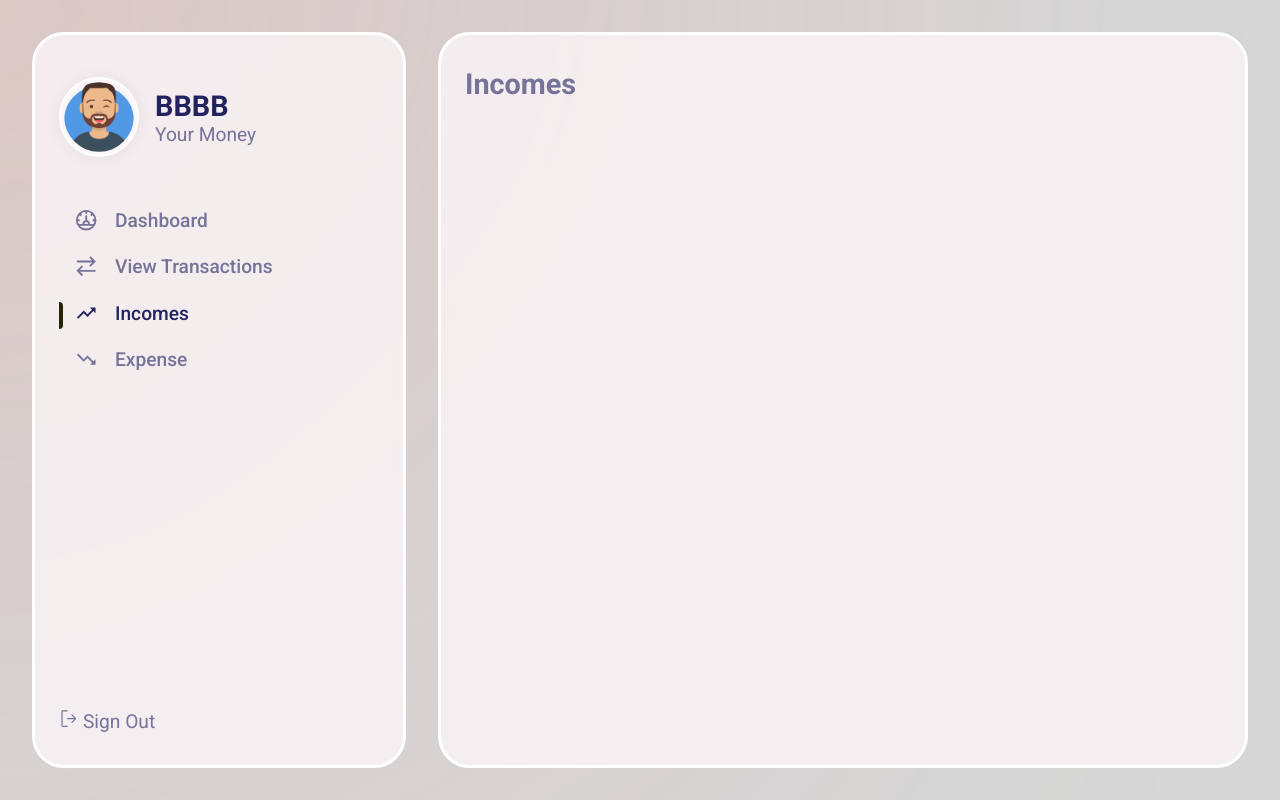
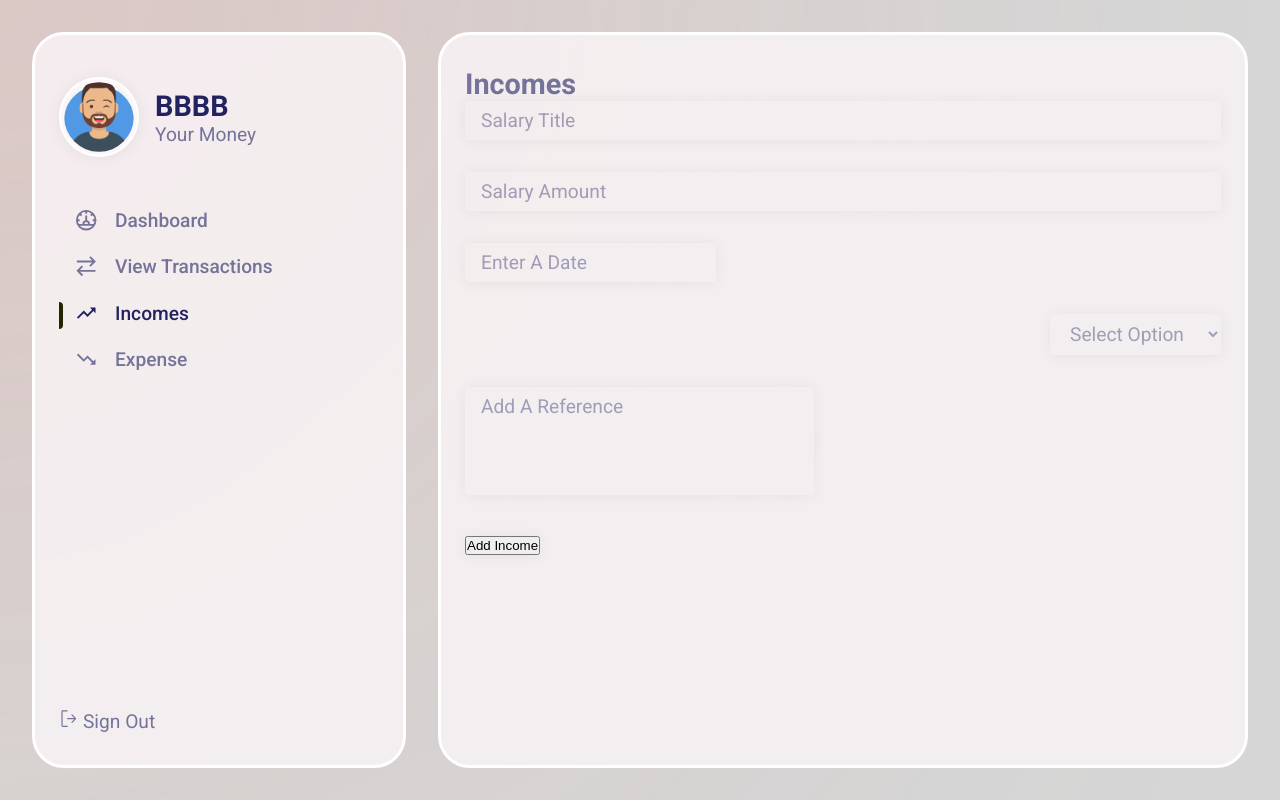
Before and after one commit to tonandton/expense-track, a React (Create React App) app in the folder frontend/: page / in a window 1280 px wide. Both pictures are taken after a click on the item "Incomes". Built offline with nearby package versions, Linux system fonts and the light colour scheme.

Commit message:
update Form

```diff
--- a/frontend/src/App.js
+++ b/frontend/src/App.js
@@ -7,9 +7,12 @@
 import Dashboard from "./Components/Dashboard/Dashboard";
 import Income from "./Components/Income/Income";
 import Expense from "./Components/Expense/Expense";
+import { useGlobalContext } from "./context/globalContext";
 
 function App() {
   const [active, setActive] = useState(1);
+
+  const global = useGlobalContext();
 
   const displayData = () => {
     switch (active) {
--- /dev/null
+++ b/frontend/src/Components/Form/Form.js
@@ -0,0 +1,154 @@
+import React, { useState } from "react";
+import styled from "styled-components";
+import DatePicker from "react-datepicker";
+import "react-datepicker/dist/react-datepicker.css";
+import { useGlobalContext } from "../../context/globalContext";
+
+function Form() {
+  const { addIncome } = useGlobalContext();
+
+  const [inputState, setInputState] = useState({
+    title: "",
+    amount: "",
+    date: null,
+    category: "",
+    description: "",
+  });
+
+  const { title, amount, date, category, description } = inputState;
+
+  const handleInput = (name) => (e) => {
+    setInputState({ ...inputState, [name]: e.target.value });
+  };
+
+  const handleSubmit = (e) => {
+    e.preventDefault();
+    addIncome(inputState);
+  };
+
+  return (
+    <FormStyled onSubmit={handleSubmit}>
+      <div className="input-control">
+        <input
+          type="text"
+          value={title}
+          name={"title"}
+          placeholder="Salary Title"
+          onChange={handleInput("title")}
+        />
+      </div>
+      <div className="input-control">
+        <input
+          type="number"
+          value={amount}
+          name={"amount"}
+          placeholder="Salary Amount"
+          onChange={handleInput("amount")}
+        />
+      </div>
+      <div className="input-control">
+        <DatePicker
+          id="date"
+          placeholderText="Enter A Date"
+          selected={date}
+          dateFormat={"dd/MM/yyyy"}
+          onChange={(date) => {
+            setInputState({ ...inputState, date: date });
+          }}
+        />
+      </div>
+      <div className="selects input-control">
+        <select
+          required
+          value={category}
+          name="category"
+          id="category"
+          onChange={handleInput("category")}
+        >
+          <option value="" disabled>
+            Select Option
+          </option>
+          <option value="salary">Salary</option>
+          <option value="freelancing">Freelancing</option>
+          <option value="investiments">Investiments</option>
+          <option value="stocks">Stock</option>
+          <option value="bitcoin">Bitcoin</option>
+          <option value="bank">Bank Transfer</option>
+          <option value="youtube">Youtube</option>
+          <option value="other">Other</option>
+        </select>
+      </div>
+      <div className="input-control">
+        <textarea
+          name="description"
+          value={description}
+          placeholder="Add A Reference"
+          id="description"
+          cols="30"
+          rows="4"
+          onChange={handleInput("description")}
+        ></textarea>
+      </div>
+      <div className="submit-btn">
+        <button type="submit">Add Income</button>
+      </div>
+    </FormStyled>
+  );
+}
+
+const FormStyled = styled.form`
+  display: flex;
+  flex-direction: column;
+  gap: 2rem;
+  input,
+  textarea,
+  select {
+    font-family: inherit;
+    font-size: inherit;
+    outline: none;
+    border: none;
+    padding: 0.5rem 1rem;
+    border-radius: 4px;
+    border: 2px soild #fff;
+    background: transparent;
+    resize: none;
+    box-shadow: 0px 1px 15px rgba(0, 0, 0, 0.06);
+    color: rgba(34, 34, 96, 0.9);
+
+    &::placeholder {
+      color: rgba(34, 34, 96, 0.4);
+    }
+  }
+
+  .input-control {
+    input {
+      width: 100%;
+    }
+  }
+
+  .selects {
+    display: flex;
+    justify-content: flex-end;
+
+    select {
+      color: rgba(34, 34, 96, 0.4);
+
+      &:focus,
+      &:active {
+        color: rgba(34, 34, 96, 1);
+      }
+    }
+  }
+
+  .submit-btn {
+    button {
+      box-shadow: 0px 1px 15px rgba(0, 0, 0, 0.06);
+
+      &:hover {
+        background: var(--color-green) !important;
+      }
+    }
+  }
+`;
+
+export default Form;
--- a/frontend/src/Components/Income/Income.js
+++ b/frontend/src/Components/Income/Income.js
@@ -1,14 +1,20 @@
 import React from "react";
 import styled from "styled-components";
 import { InnerLayout } from "../../styles/Layout";
+import { useGlobalContext } from "../../context/globalContext";
+import Form from "../Form/Form";
 
 function Income() {
+  const { addIcome } = useGlobalContext();
+
   return (
     <IncomeStyled>
       <InnerLayout>
         <h2>Incomes</h2>
         <div className="income-content">
-          <div className="form-container"></div>
+          <div className="form-container">
+            <Form />
+          </div>
           <div className="incomes"></div>
         </div>
       </InnerLayout>
--- a/frontend/src/context/globalContext.js
+++ b/frontend/src/context/globalContext.js
@@ -1,4 +1,4 @@
-import { createContext, useState } from "react";
+import { createContext, useContext, useState } from "react";
 import axios from "axios";
 
 const BASE_URL = "http://localhost:5000/api/v1/";
@@ -6,11 +6,11 @@
 const GlobalContext = createContext();
 
 export const GlobalProvider = ({ children }) => {
-  const [incomes, setIcomes] = useState([]);
+  const [incomes, setIncomes] = useState([]);
   const [expenses, setExpenses] = useState([]);
   const [error, setError] = useState(null);
 
-  const addIcome = async (income) => {
+  const addIncome = async (income) => {
     const response = await axios
       .post(`${BASE_URL}add-income`, income)
       .catch((err) => {
@@ -18,5 +18,13 @@
       });
   };
 
-  return <GlobalContext.Provider>{children}</GlobalContext.Provider>;
+  return (
+    <GlobalContext.Provider value={{ addIncome }}>
+      {children}
+    </GlobalContext.Provider>
+  );
 };
+
+export const useGlobalContext = () => {
+  return useContext(GlobalContext);
+};
--- a/frontend/src/index.js
+++ b/frontend/src/index.js
@@ -2,11 +2,14 @@
 import ReactDOM from "react-dom/client";
 import App from "./App";
 import { GlobalStyle } from "./styles/GlobalStyle";
+import { GlobalProvider } from "./context/globalContext";
 
 const root = ReactDOM.createRoot(document.getElementById("root"));
 root.render(
   <React.StrictMode>
     <GlobalStyle />
-    <App />
+    <GlobalProvider>
+      <App />
+    </GlobalProvider>
   </React.StrictMode>
 );
```
Also changed, not shown: frontend/src/Components/Button/Button.js (added).
